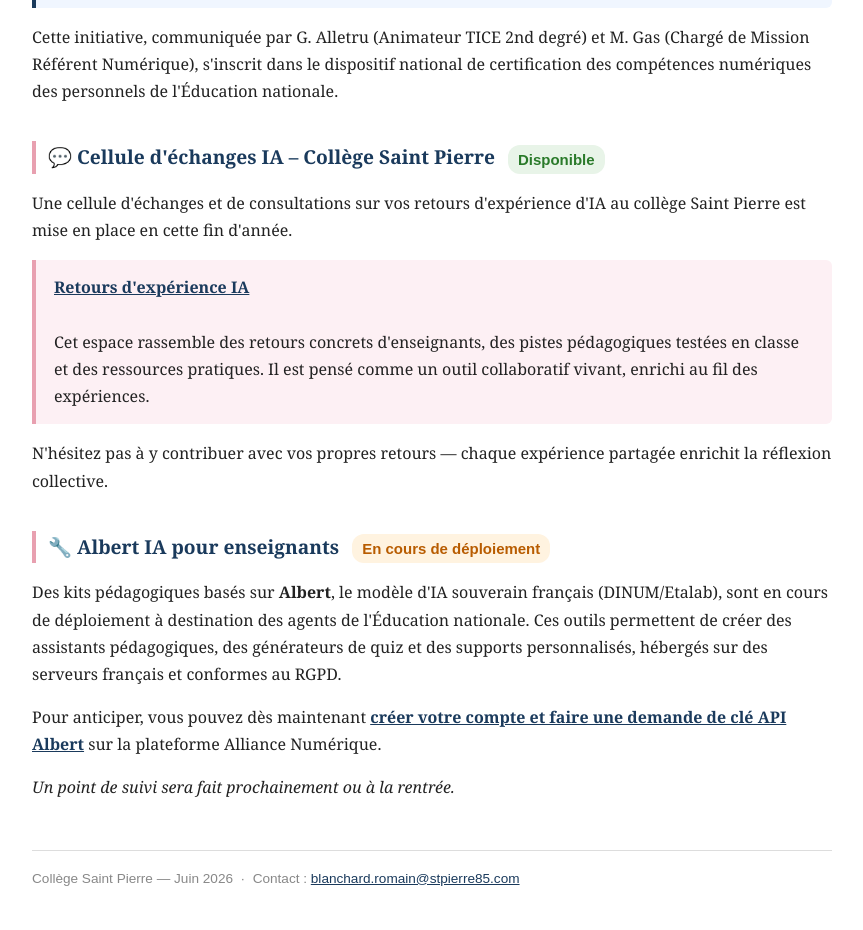
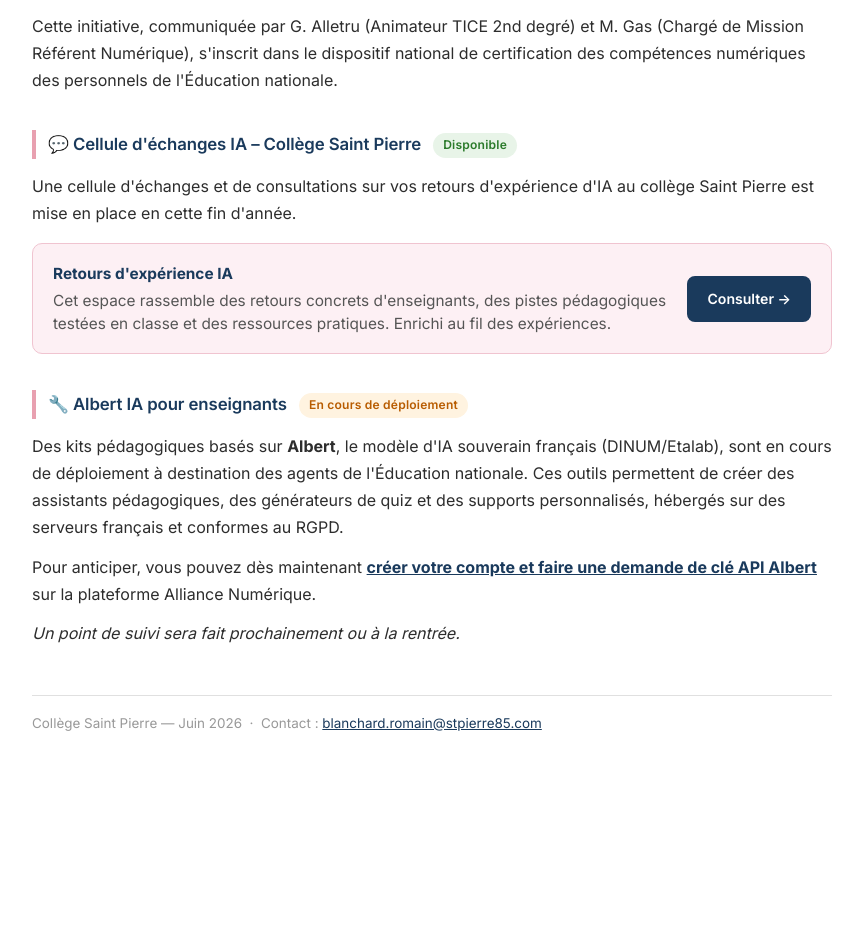
Before and after one commit to blanchardromain-cyber/infos-rupn, a plain HTML site: page index.html in a window 1280 px wide. Shown: the part 558-1488 px from the top of the page, without its empty margins (208-1071 px from the left). After the commit the page ends 1333 px from the top, so only its background shows below. Drawn offline with Linux system fonts and the light colour scheme.

Commit message:
Add files via upload

```diff
--- a/index.html
+++ b/index.html
@@ -4,15 +4,17 @@
   <meta charset="UTF-8">
   <meta name="viewport" content="width=device-width, initial-scale=1.0">
   <title>L'IA au Collège Saint Pierre</title>
+  <link href="https://fonts.googleapis.com/css2?family=Inter:wght@400;500;600;700&display=swap" rel="stylesheet">
   <style>
     body {
-      font-family: Georgia, 'Times New Roman', serif;
+      font-family: 'Inter', 'Segoe UI', system-ui, -apple-system, sans-serif;
       max-width: 800px;
       margin: 0 auto;
       padding: 40px 24px;
-      color: #222;
+      color: #2d2d2d;
       line-height: 1.7;
       background: #fff;
+      font-size: 16px;
     }
     .header {
       display: flex;
@@ -28,56 +30,95 @@
       flex-shrink: 0;
     }
     h1 {
-      font-size: 1.75em;
+      font-size: 1.65em;
+      font-weight: 700;
       color: #1a3a5c;
       margin: 0;
-      line-height: 1.25;
+      line-height: 1.2;
+      letter-spacing: -0.3px;
     }
     h2 {
-      font-size: 1.2em;
+      font-size: 1.05em;
+      font-weight: 600;
       color: #1a3a5c;
       margin-top: 36px;
       border-left: 4px solid #e8a0b0;
       padding-left: 12px;
+      letter-spacing: -0.1px;
+    }
+    p {
+      margin: 12px 0;
     }
     .badge {
       display: inline-block;
       background: #e8f4e8;
       color: #2a7a2a;
-      font-size: 0.78em;
-      font-weight: bold;
+      font-size: 0.72em;
+      font-weight: 600;
       padding: 2px 10px;
-      border-radius: 12px;
+      border-radius: 20px;
       margin-left: 8px;
-      font-family: Arial, sans-serif;
       vertical-align: middle;
+      letter-spacing: 0.2px;
     }
     .badge-deploy {
       background: #fff3e0;
       color: #b85c00;
     }
-    a { color: #1a3a5c; text-decoration: underline; }
+    a {
+      color: #1a3a5c;
+    }
     .highlight-box {
       background: #f0f6ff;
       border-left: 4px solid #1a3a5c;
       padding: 14px 18px;
       margin: 16px 0;
-      border-radius: 0 6px 6px 0;
+      border-radius: 0 8px 8px 0;
+      font-size: 0.97em;
     }
-    .retour-box {
+    .retour-card {
       background: #fdf0f4;
-      border-left: 4px solid #e8a0b0;
-      padding: 14px 18px;
+      border: 1px solid #f0c4d0;
+      border-radius: 10px;
+      padding: 18px 20px;
       margin: 16px 0;
-      border-radius: 0 6px 6px 0;
+      display: flex;
+      align-items: center;
+      gap: 20px;
+    }
+    .retour-card-text {
+      flex: 1;
+      font-size: 0.96em;
+      color: #555;
+      line-height: 1.5;
+    }
+    .retour-card-text strong {
+      display: block;
+      color: #1a3a5c;
+      font-size: 1em;
+      margin-bottom: 4px;
+    }
+    .btn-cta {
+      display: inline-block;
+      background: #1a3a5c;
+      color: #fff !important;
+      text-decoration: none;
+      font-weight: 600;
+      font-size: 0.88em;
+      padding: 11px 20px;
+      border-radius: 8px;
+      white-space: nowrap;
+      flex-shrink: 0;
+    }
+    .btn-cta::after {
+      content: ' →';
     }
     footer {
       margin-top: 48px;
       padding-top: 16px;
-      border-top: 1px solid #ddd;
-      font-size: 0.85em;
-      color: #888;
-      font-family: Arial, sans-serif;
+      border-top: 1px solid #e0e0e0;
+      font-size: 0.84em;
+      color: #999;
     }
   </style>
 </head>
@@ -106,12 +147,13 @@
 
   <p>Une cellule d'échanges et de consultations sur vos retours d'expérience d'IA au collège Saint Pierre est mise en place en cette fin d'année.</p>
 
-  <div class="retour-box">
-    <a href="https://blanchardromain-cyber.github.io/retours-ia-profs/" target="_blank"><strong>Retours d'expérience IA</strong></a><br><br>
-    Cet espace rassemble des retours concrets d'enseignants, des pistes pédagogiques testées en classe et des ressources pratiques. Il est pensé comme un outil collaboratif vivant, enrichi au fil des expériences.
+  <div class="retour-card">
+    <div class="retour-card-text">
+      <strong>Retours d'expérience IA</strong>
+      Cet espace rassemble des retours concrets d'enseignants, des pistes pédagogiques testées en classe et des ressources pratiques. Enrichi au fil des expériences.
+    </div>
+    <a href="https://blanchardromain-cyber.github.io/retours-ia-profs/" target="_blank" class="btn-cta">Consulter</a>
   </div>
-
-  <p>N'hésitez pas à y contribuer avec vos propres retours — chaque expérience partagée enrichit la réflexion collective.</p>
 
   <h2>🔧 Albert IA pour enseignants <span class="badge badge-deploy">En cours de déploiement</span></h2>
 
```
